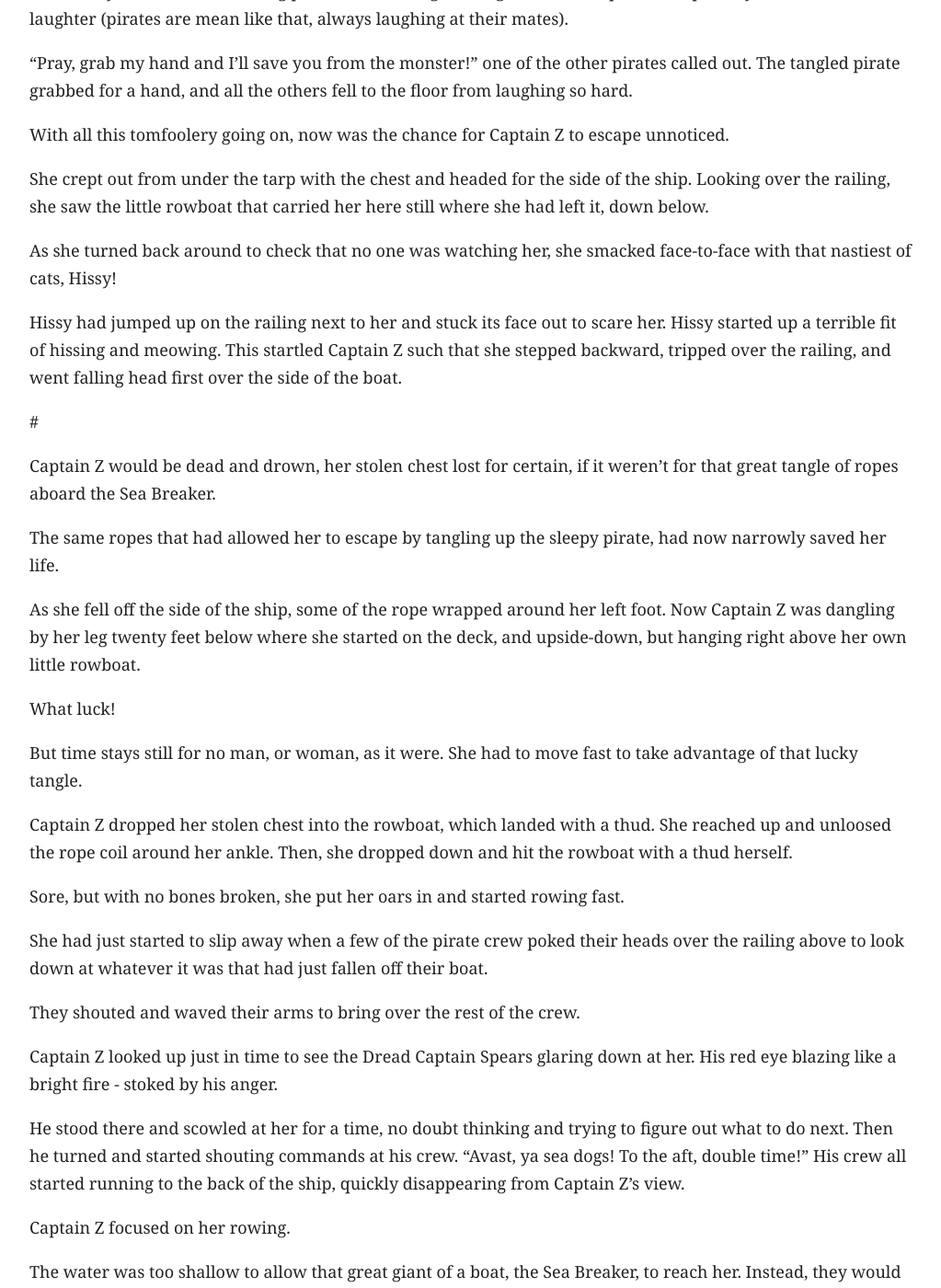
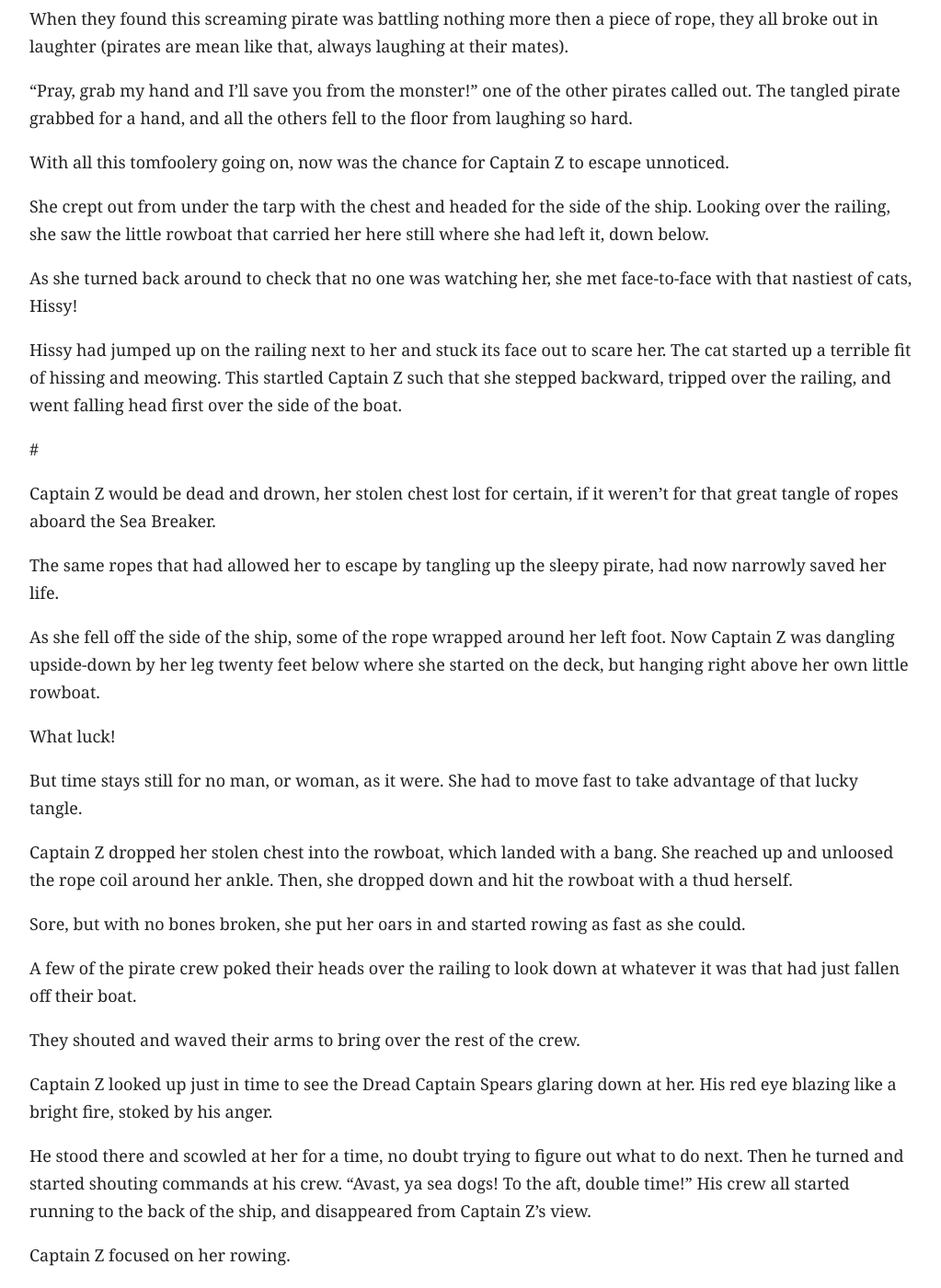
Before and after one commit to vlandham/captain_z, a Jekyll site: the page built from _posts/2014-08-11-captain_z.md, in a window 1280 px wide and 1400 px high, scrolled down 5555 px. Shown: the whole window at 92% size, without its empty margins (128-1151 px from the left). Built offline with Jekyll 4.4.1, drawn with Linux system fonts in a browser that asks for light colours; some web fonts are replaced; some of the changed text lies outside the part shown.

Commit message:
more edits

```diff
--- a/_posts/2014-08-11-captain_z.md
+++ b/_posts/2014-08-11-captain_z.md
@@ -138,19 +138,19 @@
 
 There wasn't a more terrible pirate on the seven seas than the Dread Captain Spears. And there wasn't a more frightful cat aboard any ship on earth than Hissy.
 
-And both of these villains, as well as a whole crew of scoundrels, were looking for Captain Sophia Zephyr.
+And both of these villains, as well as a whole crew of scoundrels, were now looking for Captain Sophia Zephyr.
 
 #
 
-Captain Spears's eyes darted back and forth and all around the boat looking for something out of place. He had just woken up out of a wonderful dream, and his head was still muddled and confused. He certainly hadn't thought to check the map room to find out if anything was missing.
+Captain Spears's eyes darted back and forth and all around the boat looking for something out of place. He had just woken up out of a wonderful dream, and his head was still muddled and confused. He hadn't yet thought to check the map room to find out if anything was missing.
 
 When Captain Z saw Spears and his cat, she scooted back under the tarp as far as she could go. It would be an awful thing to be caught on board the Sea Breaker with something belonging to Captain Spears.
 
 She had to escape, but how?
 
-Suddenly, a great commotion broke out, and gave her a chance. One of the sleepy pirates had gotten all tangled up in some of the loose rope on the deck. While it was just rope wrapped around his legs and arms, this pirate thought it was the tentacle of a giant octopus up from the depths to drag him into the sea!
+Suddenly, a great commotion broke out. One of the sleepy pirates had gotten all tangled up in some of the loose ropes on the deck. While it was just rope wrapped around his legs and arms, this pirate thought it was the tentacle of a giant octopus up from the depths to drag him into the sea!
 
-"Oh Help! I'm done for! Tis a great Kraken come to swallow me whole!" The pirate shouted and flailed his arms about. His pirate companions were slow to help, fearing such a beast could grab them too and pull them under.
+"Oh Help! I'm done for! Tis a great Kraken come to swallow me whole!" The pirate shouted and flailed his free arm about. His pirate companions were slow to help, fearing such a beast could grab them and pull them under as well.
 
 When they found this screaming pirate was battling nothing more then a piece of rope, they all broke out in laughter (pirates are mean like that, always laughing at their mates).
 
@@ -160,9 +160,9 @@
 
 She crept out from under the tarp with the chest and headed for the side of the ship. Looking over the railing, she saw the little rowboat that carried her here still where she had left it, down below.
 
-As she turned back around to check that no one was watching her, she smacked face-to-face with that nastiest of cats, Hissy!
+As she turned back around to check that no one was watching her, she met face-to-face with that nastiest of cats, Hissy!
 
-Hissy had jumped up on the railing next to her and stuck its face out to scare her. Hissy started up a terrible fit of hissing and meowing. This startled Captain Z such that she stepped backward, tripped over the railing, and went falling head first over the side of the boat.
+Hissy had jumped up on the railing next to her and stuck its face out to scare her. The cat started up a terrible fit of hissing and meowing. This startled Captain Z such that she stepped backward, tripped over the railing, and went falling head first over the side of the boat.
 
 #
 
@@ -170,33 +170,33 @@
 
 The same ropes that had allowed her to escape by tangling up the sleepy pirate, had now narrowly saved her life.
 
-As she fell off the side of the ship, some of the rope wrapped around her left foot. Now Captain Z was dangling by her leg twenty feet below where she started on the deck, and upside-down, but hanging right above her own little rowboat.
+As she fell off the side of the ship, some of the rope wrapped around her left foot. Now Captain Z was dangling upside-down by her leg twenty feet below where she started on the deck, but hanging right above her own little rowboat.
 
 What luck!
 
 But time stays still for no man, or woman, as it were. She had to move fast to take advantage of that lucky tangle.
 
-Captain Z dropped her stolen chest into the rowboat, which landed with a thud. She reached up and unloosed the rope coil around her ankle. Then, she dropped down and hit the rowboat with a thud herself.
+Captain Z dropped her stolen chest into the rowboat, which landed with a bang. She reached up and unloosed the rope coil around her ankle. Then, she dropped down and hit the rowboat with a thud herself.
 
-Sore, but with no bones broken, she put her oars in and started rowing fast.
+Sore, but with no bones broken, she put her oars in and started rowing as fast as she could.
 
-She had just started to slip away when a few of the pirate crew poked their heads over the railing above to look down at whatever it was that had just fallen off their boat.
+A few of the pirate crew poked their heads over the railing to look down at whatever it was that had just fallen off their boat.
 
 They shouted and waved their arms to bring over the rest of the crew.
 
-Captain Z looked up just in time to see the Dread Captain Spears glaring down at her. His red eye blazing like a bright fire - stoked by his anger.
+Captain Z looked up just in time to see the Dread Captain Spears glaring down at her. His red eye blazing like a bright fire, stoked by his anger.
 
-He stood there and scowled at her for a time, no doubt thinking and trying to figure out what to do next. Then he turned and started shouting commands at his crew. "Avast, ya sea dogs! To the aft, double time!" His crew all started running to the back of the ship, quickly disappearing from Captain Z's view.
+He stood there and scowled at her for a time, no doubt trying to figure out what to do next. Then he turned and started shouting commands at his crew. "Avast, ya sea dogs! To the aft, double time!" His crew all started running to the back of the ship, and disappeared from Captain Z's view.
 
 Captain Z focused on her rowing.
 
-The water was too shallow to allow that great giant of a boat, the Sea Breaker, to reach her. Instead, they would have to lower their own rowboats if they wanted to chase her. And that is most certainly what Captain Spears wanted.
+The water was too shallow to allow that great giant of a boat, the Sea Breaker, to reach her. Instead, they would have to lower their own rowboats if they wanted to chase her.
 
 Captain Z cursed her luck and her clumsy feet for such a disastrous get away. Still, she had the chest, which meant she had the map.
 
 She had the map, once she got the chest open, that is.
 
-Smiling, Captain Z rowed straight for shore. There's more then one way to open a chest, she thought again, and she had the perfect sort of key to do just that.
+Smiling, Captain Z rowed straight for shore. _There's more then one way to open a chest_, she thought again, _and I have the perfect key._
 
 #
 
```
Also changed, not shown: out/captain_z.md (+19 -19 lines), 1 other file.
